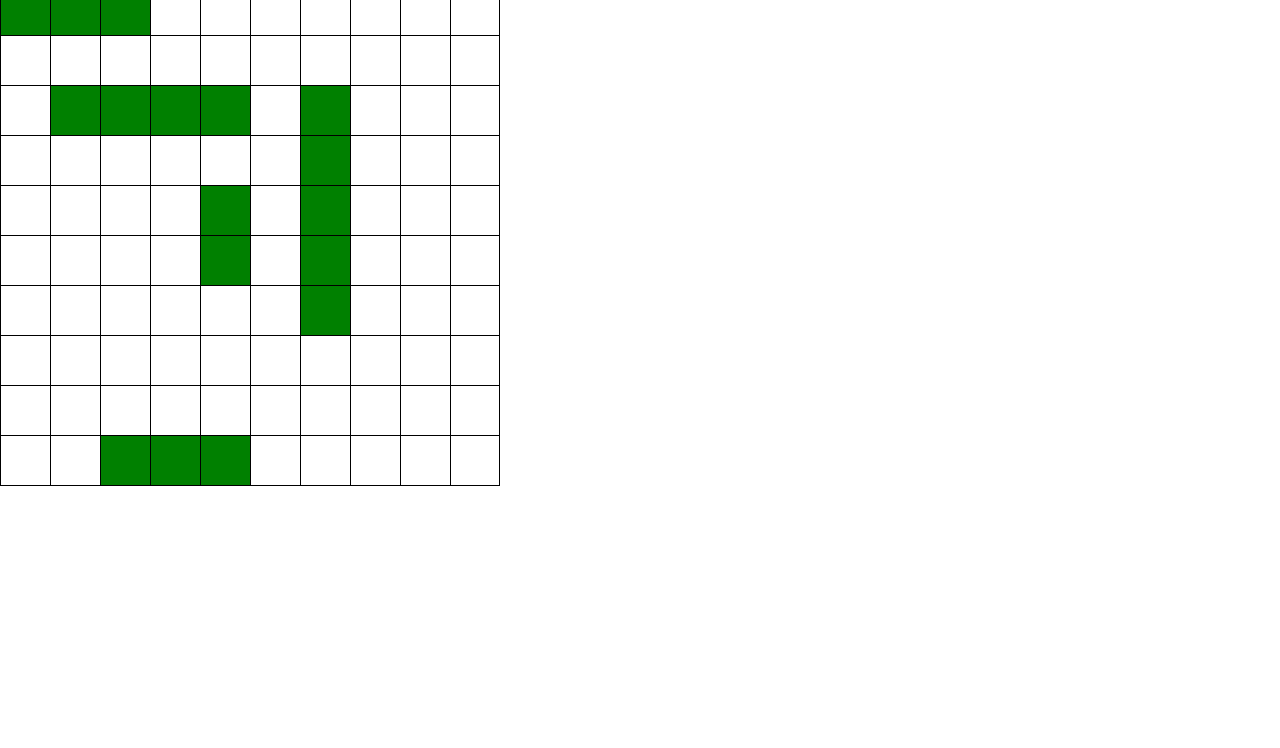
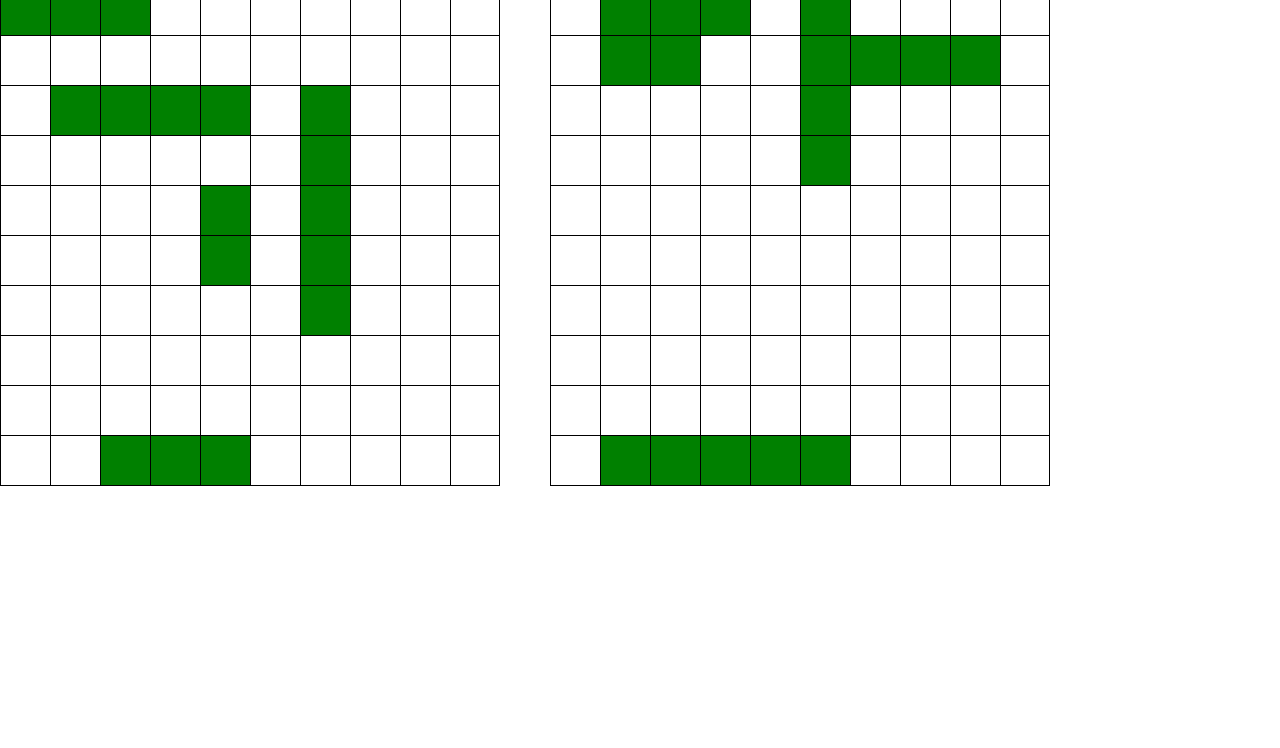
Before and after one commit to Bikesh78/battleship, a website built with webpack: page dist/index.html in a window 1280 px wide. Shown: the part 52-800 px from the top of the page. Built offline with nearby package versions, Linux system fonts and the light colour scheme.

Commit message:
Add randomly place ship function

```diff
--- a/src/index.js
+++ b/src/index.js
@@ -36,4 +36,9 @@ playerGameBoard.placeShip(destroyer, 44);
 
 renderGameBoard(boardOne, gameBoard);
 
-console.log(playerA);
+const pcPlayer = playerFactory("PC");
+const boardTwo = document.querySelector(".board-2");
+const pcPlayerGameBoard = pcPlayer.playerGameBoard;
+const pcGameBoard = pcPlayerGameBoard.gameBoard;
+pcPlayer.randomlyPlaceShip();
+renderGameBoard(boardTwo, pcGameBoard);
--- a/src/playerFactory.js
+++ b/src/playerFactory.js
@@ -1,4 +1,5 @@
 import gameBoardFactory from "./gameBoardFactory";
+import shipFactory from "./shipFactory";
 
 export default function playerFactory(name) {
   const playerGameBoard = gameBoardFactory();
@@ -26,5 +27,38 @@ export default function playerFactory(name) {
     // console.log("ddd", oppositionGameBoard);
     return oppositionGameBoard.receiveAttack(randomPosition);
   };
-  return { name, playerGameBoard, attack, randomAttack };
+  const randomlyPlaceShip = () => {
+    // instantiate ships
+    const submarine = shipFactory("submarine");
+    const carrier = shipFactory("carrier");
+    const battleship = shipFactory("battleship");
+    const cruiser = shipFactory("cruiser");
+    const destroyer = shipFactory("destroyer");
+
+    const shipList = [submarine, carrier, battleship, cruiser, destroyer];
+
+    // loop through each ship and place them in the board
+    shipList.forEach((ship) => {
+      let shipInitialPosition = Math.floor(Math.random() * 100);
+      const randomNumber = Math.floor(Math.random() * 2);
+      const shipDirection = randomNumber === 0 ? "horizontal" : "vertical";
+      playerGameBoard.setShipDirection(ship, shipDirection);
+      let i = 0;
+      while (i < 1) {
+        if (
+          playerGameBoard.placeShip(ship, shipInitialPosition) === "Not Valid"
+        ) {
+          shipInitialPosition = Math.floor(Math.random() * 99);
+          if (
+            playerGameBoard.placeShip(ship, shipInitialPosition) !== "Not Valid"
+          ) {
+            break;
+          }
+        } else {
+          i++;
+        }
+      }
+    });
+  };
+  return { name, playerGameBoard, attack, randomAttack, randomlyPlaceShip };
 }
--- a/src/style.scss
+++ b/src/style.scss
@@ -5,8 +5,10 @@
 }
 .board-container {
   display: flex;
+  gap: 50px;
 }
-.board-1 {
+.board-1,
+.board-2 {
   display: flex;
   flex-wrap: wrap;
   width: 500px;
@@ -25,3 +27,8 @@
 .grid.occupied {
   background-color: green;
 }
+/* .board-2 {
+  .grid.occupied {
+    background-color: transparent;
+  }
+} */
```
